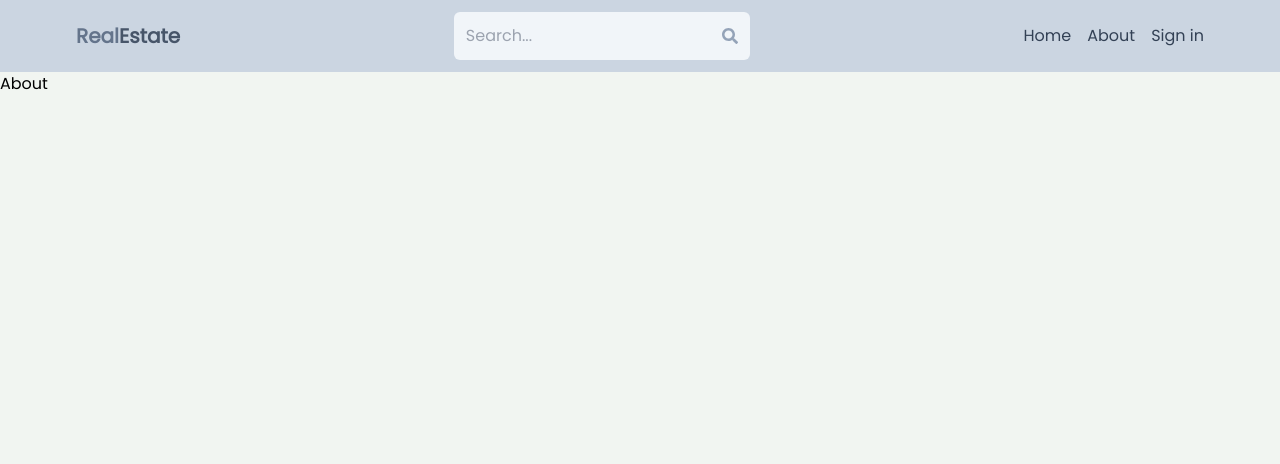
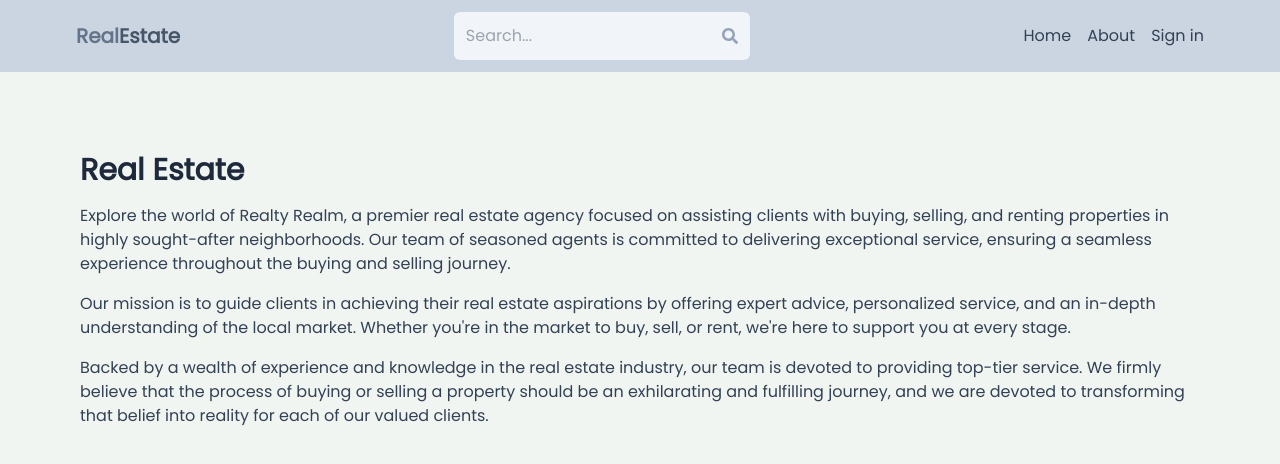
Before and after one commit to SachinSilva99/real-estate-mern, a React (Vite) app in the folder client/: page /about in a window 1280 px wide. Shown: the top 464 px of the page. Built offline with nearby package versions, Linux system fonts and the light colour scheme; no server answers; the HTML template or start-up script is replaced by a standard one.

Commit message:
completed about page

```diff
--- a/client/index.html
+++ b/client/index.html
@@ -2,7 +2,6 @@
 <html lang="en">
   <head>
     <meta charset="UTF-8" />
-    <link rel="icon" type="image/svg+xml" href="/vite.svg" />
     <meta name="viewport" content="width=device-width, initial-scale=1.0" />
     <title>Real Estate</title>
   </head>
--- a/client/src/pages/About.jsx
+++ b/client/src/pages/About.jsx
@@ -1,7 +1,27 @@
-import React from "react";
-
-const About = () => {
-  return <div>About</div>;
-};
-
-export default About;
+export default function About() {
+  return (
+    <div className="py-20 px-4 max-w-6xl mx-auto">
+      <h1 className="text-3xl font-bold mb-4 text-slate-800">Real Estate</h1>
+      <p className="mb-4 text-slate-700">
+        Explore the world of Realty Realm, a premier real estate agency focused
+        on assisting clients with buying, selling, and renting properties in
+        highly sought-after neighborhoods. Our team of seasoned agents is
+        committed to delivering exceptional service, ensuring a seamless
+        experience throughout the buying and selling journey.
+      </p>
+      <p className="mb-4 text-slate-700">
+        Our mission is to guide clients in achieving their real estate
+        aspirations by offering expert advice, personalized service, and an
+        in-depth understanding of the local market. Whether you're in the market
+        to buy, sell, or rent, we're here to support you at every stage.
+      </p>
+      <p className="mb-4 text-slate-700">
+        Backed by a wealth of experience and knowledge in the real estate
+        industry, our team is devoted to providing top-tier service. We firmly
+        believe that the process of buying or selling a property should be an
+        exhilarating and fulfilling journey, and we are devoted to transforming
+        that belief into reality for each of our valued clients.
+      </p>
+    </div>
+  );
+}
```
